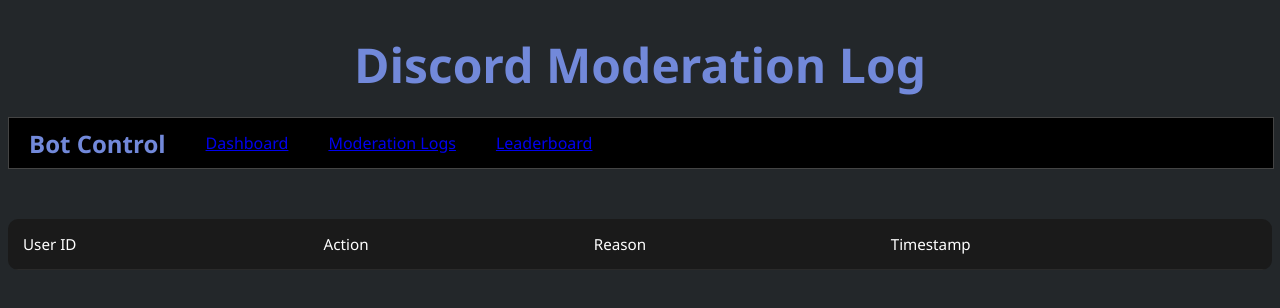
After one commit to IoFilms8149/discord-admin-bot, a Flask app: page /logs in a window 1280 px wide. The commit adds this page. Shown: the top 308 px of the page. Run offline with Flask 3, Linux system fonts and the light colour scheme; data that the repository does not hold is empty.

Commit message:
feat: add moderation page with log table

```diff
--- a/static/style.css
+++ b/static/style.css
@@ -25,6 +25,7 @@ h3 {
     background-color: black;
     align-items: center;
     border: 1px solid #444;
+    margin-bottom: 40px;
 }
 .links {
     display: flex;
@@ -36,7 +37,34 @@ h3 {
     color: #7289da;
     font-size: 1.5rem;
     font-weight: bold;
+    padding-left: 20px;
 }
 .links a:hover {
     color: #7289da;
 }
+
+table {
+    width: 100%;
+    display: table;
+    border-collapse: collapse;
+    background-color: #1a1a1a;
+    border-radius: 10px;
+    margin-top: 50px;
+    overflow: hidden;
+}
+th, td {
+    padding: 15px;
+    text-align: left;
+    border-bottom: 1px solid #2a2a2a;
+}
+tr {
+    color: white;
+}
+.user-id {
+    font-family: monospace;
+    color: #7289da;
+}
+td {
+    color: white;
+    font-size: 0.95rem;
+}
--- a/templates/index.html
+++ b/templates/index.html
@@ -9,9 +9,9 @@
     <nav class="navbar">
         <div class="nav-logo">Bot Control</div>
         <ul class="links">
-            <li><a src="/">Dashboard</a></li>
-            <li><a src="/logs">Moderation Logs</a></li>
-            <li><a src="/leaderboard">Leaderboard</a></li>
+            <li><a href="/">Dashboard</a></li>
+            <li><a href="/logs">Moderation Logs</a></li>
+            <li><a href="/leaderboard">Leaderboard</a></li>
         </ul>
     </nav>
     <h2>Server Name: <strong>{{ guild_id }}</strong></h2>
--- /dev/null
+++ b/templates/logs.html
@@ -0,0 +1,38 @@
+<!doctype HTML>
+<html>
+<head>
+    <title>Bot Dashboard</title>
+    <link rel="stylesheet" href="{{ url_for('static', filename='style.css') }}">
+</head>
+<body>
+    <h1>Discord Moderation Log</h1>
+    <nav class="navbar">
+        <div class="nav-logo">Bot Control</div>
+        <ul class="links">
+            <li><a href="/">Dashboard</a></li>
+            <li><a href="/logs">Moderation Logs</a></li>
+            <li><a href="/leaderboard">Leaderboard</a></li>
+        </ul>
+    </nav>
+    <table>
+        <thead>
+            <tr>
+                <td>User ID</td>
+                <td>Action</td>
+                <td>Reason</td>
+                <td>Timestamp</td>
+            </tr>
+        </thead>
+        <tbody>
+            {% for logs in logs %}
+            <tr>
+                <td>{{ logs["user_id"] }}</td>
+                <td>{{ logs["action"] }}</td>
+                <td>{{ logs["reason"] }}</td>
+                <td>{{ logs["timestamp"] }}</td>
+            </tr>
+            {% endfor %}
+        </tbody>
+    </table>
+</body>
+</html>
--- a/web_app.py
+++ b/web_app.py
@@ -9,7 +9,7 @@ def home():
         con = sqlite3.connect("users.db")
         con.row_factory = sqlite3.Row
         cur = con.cursor()
-        cur.execute("SELECT COUNT(*) FROM warnings")
+        cur.execute("SELECT COUNT(*) FROM mod_logs")
         count = cur.fetchone()[0]
         cur.execute("SELECT name, latency, status, member_count, role_count, date_created FROM server_info WHERE id = 1")
         info = cur.fetchone()
@@ -22,10 +22,20 @@ def home():
         con.close()
         status = "Offline"
         return render_template("index.html", count=count, guild_id=guild_id, latency=latency, status=status, member_count=member_count, role_count=role_count, date_created=date_created)
-
-
     except Exception as e:
         return f"<h1>Error</h1><p>{e}</p>"
+@app.route("/logs")
+def logs():
+    try:
+        con = sqlite3.connect("users.db")
+        con.row_factory = sqlite3.Row
+        cur = con.cursor()
+        cur.execute("SELECT * FROM mod_logs ORDER BY timestamp DESC LIMIT 20")
+        logs = cur.fetchall()
+        con.close()
+        return render_template("logs.html", logs=logs)
+    except Exception as e:
+        return f"Error loading logs: {e}"
 
 if __name__ == '__main__':
     app.run(debug=True, port=5000)
```
Also changed, not shown: cogs/moderation.py (+19 -6 lines).
